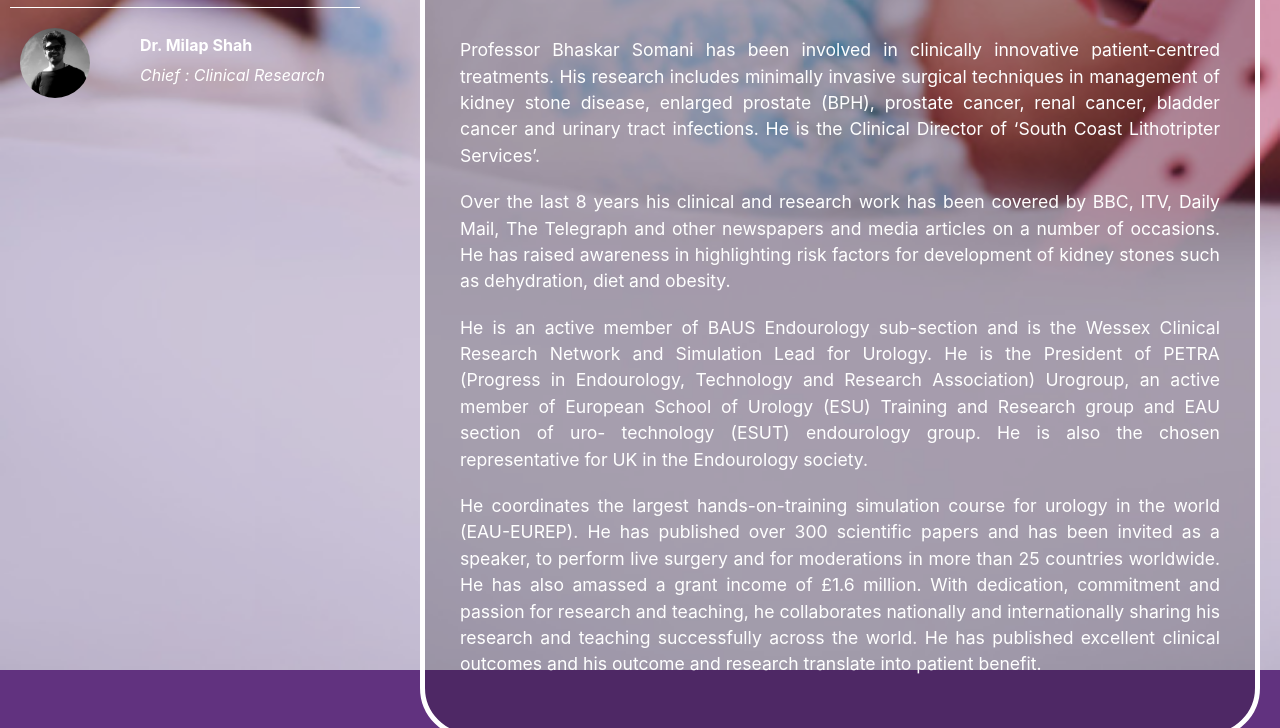
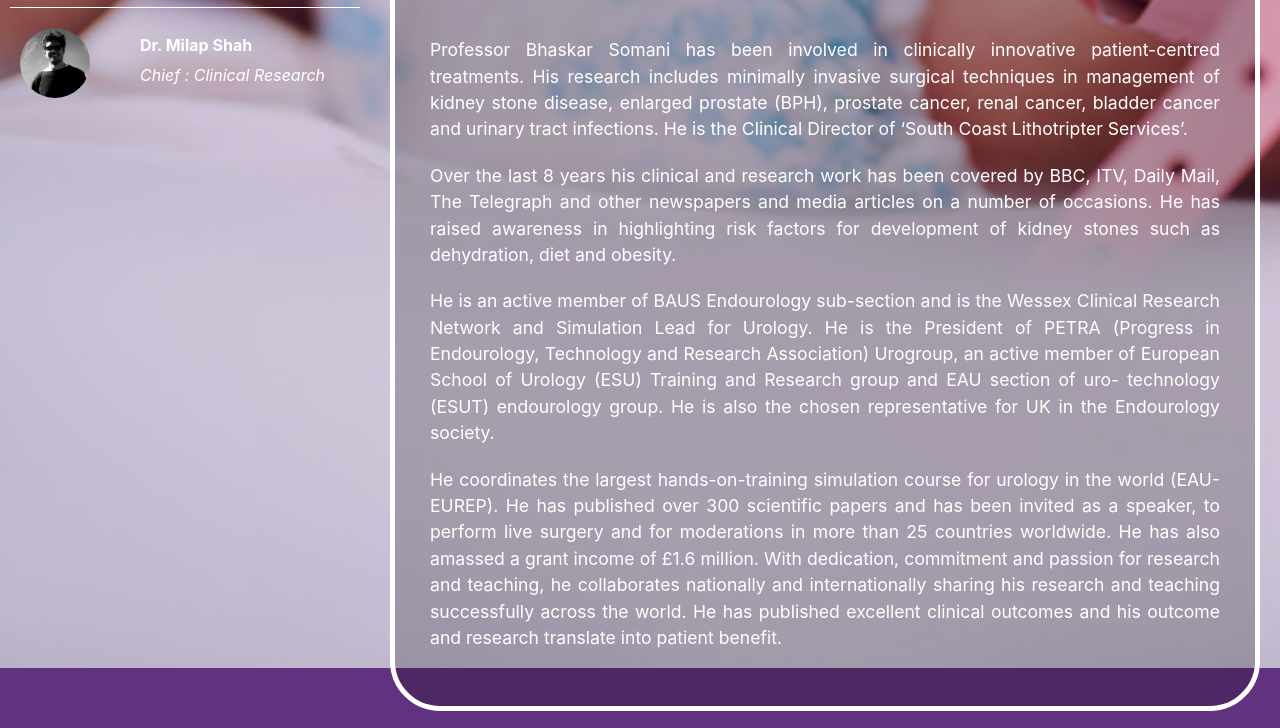
Before and after one commit to nndn/itruetest, a plain HTML site: page mem1.html in a window 1280 px wide. Shown: the part 649-1377 px from the top of the page. Drawn offline with nearby package versions, Linux system fonts and the light colour scheme.

Commit message:
initial commit 3

```diff
--- a/mem-style.css
+++ b/mem-style.css
@@ -417,7 +417,7 @@ body {
 }
 
 .sidebar {
-    min-width: 400px;
+    min-width: 360px;
 }
 
 
```
